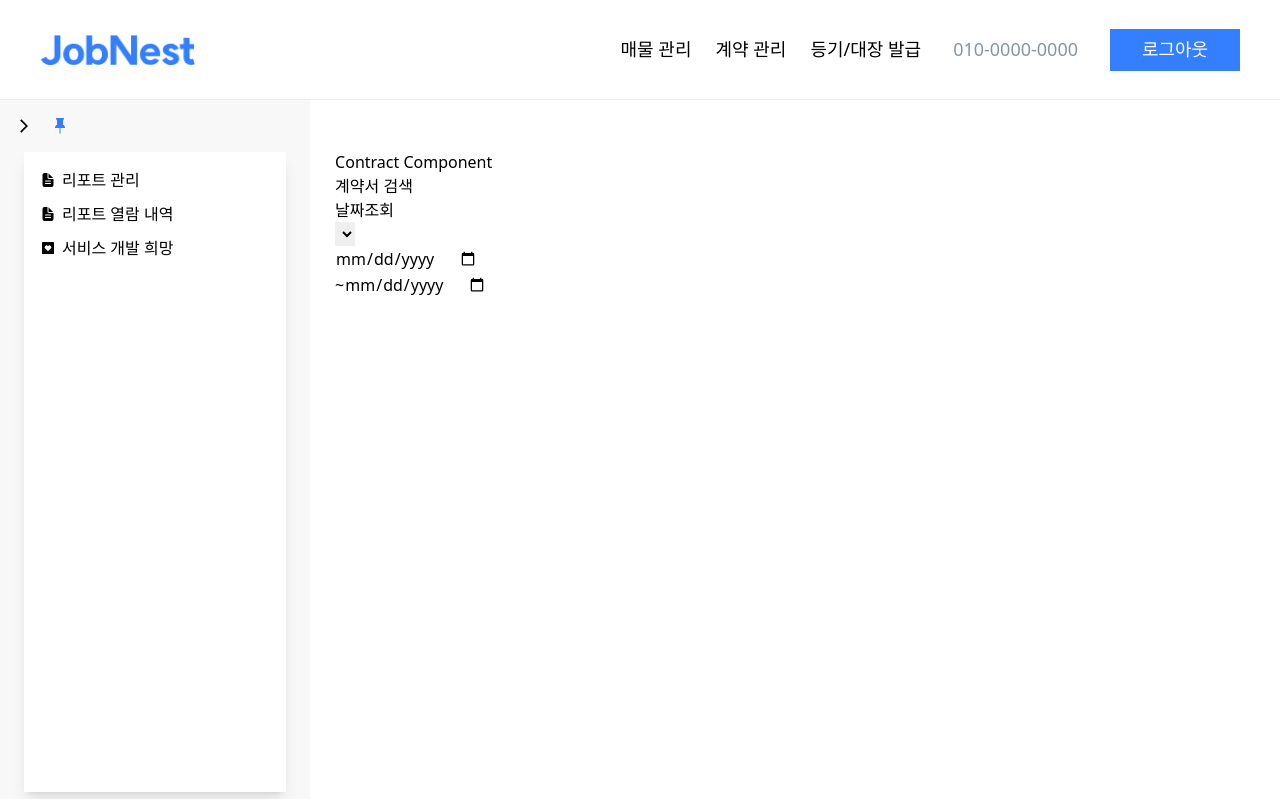
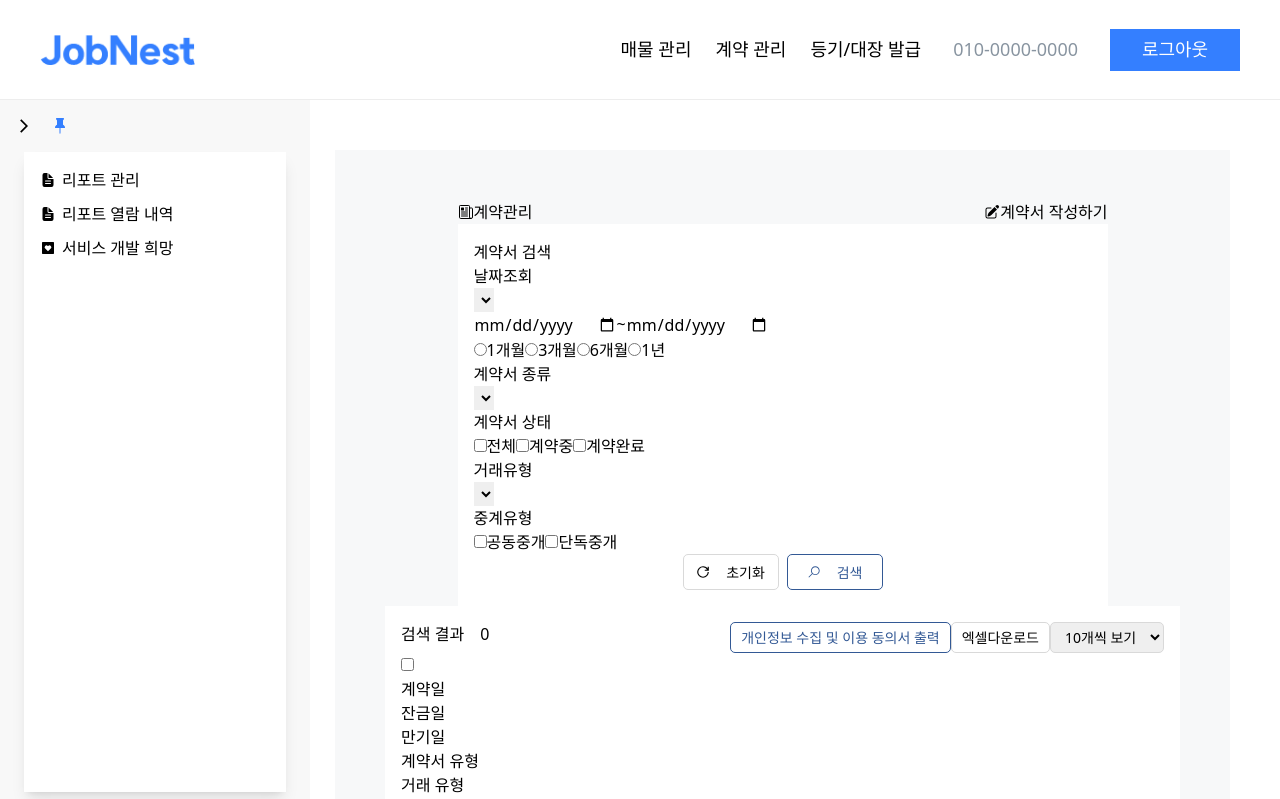
Before and after one commit to JobNest-useTeamWork/jobnest-frontend, a React (Vite) app: page /contract in a window 1280 px wide. Shown: the top 799 px of the page. Built offline with nearby package versions, Linux system fonts and the light colour scheme.

Commit message:
[feat] Contract Form 일부

```diff
--- a/src/components/contract/ContractSearchForm.tsx
+++ b/src/components/contract/ContractSearchForm.tsx
@@ -1,17 +1,94 @@
+import { twMerge } from "tailwind-merge";
+import { GrPowerReset } from "react-icons/gr";
+import { LiaSearchSolid } from "react-icons/lia";
+
+/*
+{
+    "id": 1,
+    "contract_date": "2024-06-15",  # 계약일
+    "balance_date": "2024-07-05",  # 잔금일
+    "end_date": "2024-08-05",  # 만기일
+    "contract_type": "다세대주택",  # 계약서유형
+    "transaction_type": "전세",  # 거래유형
+    "juso": "서울특별시 강남구 테헤란로 152 [역삼동 702]",  # 소재지
+    "deposit": 150000000,  # 매매(보증)금
+    "seller": "박준혁",  # 매도/임대인
+    "buyer": "최유리",  # 매수/임차인
+    "partner_realtor": None,  # 공동 중개업소
+    "contract_num": "B000111224",  # 계약서 번호
+    "created_at": "2024-06-15 14:52:30"  # 저장시간
+},
+*/
+
 const ContractSearchForm = () => {
   return (
-    <>
+    <section className="p-[16px] w-[650px] h-[460px bg-white mx-auto">
       <h2>계약서 검색</h2>
-      <div>
-        <div>날짜조회</div>
-        <select name="" id=""></select>
+      <form className={twMerge("grid")}>
+        {/* 첫번째 행 */}
         <div>
-          <input type="date" />
+          <div>날짜조회</div>
+          <select name="" id=""></select>
+          <div className="flex">
+            <input type="date" />
+            <span>~</span>
+            <input type="date" />
+          </div>
+          <div>
+            <input type="radio" name="date" />
+            <label htmlFor="date">1개월</label>
+            <input type="radio" name="date" />
+            <label htmlFor="date">3개월</label>
+            <input type="radio" name="date" />
+            <label htmlFor="date">6개월</label>
+            <input type="radio" name="date" />
+            <label htmlFor="date">1년</label>
+          </div>
         </div>
-        <span>~</span>
-        <input type="date" />
-      </div>
-    </>
+        {/* 두 번째 행 */}
+        <div>
+          <div>계약서 종류</div>
+          <select name="" id=""></select>
+          <div>
+            <div>계약서 상태</div>
+            <input type="checkbox" />
+            <label htmlFor="">전체</label>
+            <input type="checkbox" />
+            <label htmlFor="">계약중</label>
+            <input type="checkbox" />
+            <label htmlFor="">계약완료</label>
+          </div>
+        </div>
+        {/* 세 번째 행 */}
+        <div>
+          <div>거래유형</div>
+          <select name="" id=""></select>
+          <div>
+            <div>중계유형</div>
+            <input type="checkbox" />
+            <label htmlFor="">공동중개</label>
+            <input type="checkbox" />
+            <label htmlFor="">단독중개</label>
+          </div>
+        </div>
+        <div className="center-place gap-[8px]">
+          <button
+            type="reset"
+            className="common-button gap-[16px] w-[96px] h-[36px]"
+          >
+            <GrPowerReset />
+            초기화
+          </button>
+          <button
+            type="submit"
+            className="output-button gap-[16px] w-[96px] h-[36px]"
+          >
+            <LiaSearchSolid />
+            검색
+          </button>
+        </div>
+      </form>
+    </section>
   );
 };
 export default ContractSearchForm;
--- /dev/null
+++ b/src/components/contract/ContractSearchResult.tsx
@@ -0,0 +1,43 @@
+const ContractSearchResult = () => {
+  return (
+    <>
+      <section className="bg-white p-[16px]">
+        <div className="flex justify-between">
+          <div className="flex gap-[16px]">
+            <h2>검색 결과</h2>
+            <div>0</div>
+          </div>
+          <div className="flex">
+            <button className="output-button px-[10px] py-[4px]">
+              개인정보 수집 및 이용 동의서 출력
+            </button>
+            <button className="common-button px-[10px] py-[4px]">
+              엑셀다운로드
+            </button>
+            <select className="common-button px-[10px] py-[4px]">
+              <option value="10">10개씩 보기</option>
+            </select>
+          </div>
+        </div>
+        <form action="">
+          <div>
+            <input type="checkbox" />
+            <div>계약일</div>
+            <div>잔금일</div>
+            <div>만기일</div>
+            <div>계약서 유형</div>
+            <div>거래 유형</div>
+            <div>소재지</div>
+            <div>매매(보증)금</div>
+            <div>매도/임대인</div>
+            <div>매수/임차인</div>
+            <div>공동 중개업소</div>
+            <div>계약 관리</div>
+            <div>계약서번호</div>
+          </div>
+        </form>
+      </section>
+    </>
+  );
+};
+export default ContractSearchResult;
--- a/src/css/tailwind.css
+++ b/src/css/tailwind.css
@@ -8,4 +8,24 @@
     justify-content: center;
     align-items: center;
   }
+
+  .output-button {
+    display: flex;
+    justify-content: center;
+    align-items: center;
+    border-radius: 5px;
+    border: 1px solid #335995;
+    color: #335995;
+    font-size: 14px;
+  }
+
+  .common-button {
+    display: flex;
+    justify-content: center;
+    align-items: center;
+    border-radius: 5px;
+    border: 1px solid #d9d9d9;
+    color: #000000;
+    font-size: 14px;
+  }
 }
--- a/src/pages/Contract.tsx
+++ b/src/pages/Contract.tsx
@@ -1,11 +1,25 @@
 import ContractSearchForm from "../components/contract/ContractSearchForm";
+import { IoNewspaperOutline } from "react-icons/io5";
+import { HiPencilSquare } from "react-icons/hi2";
+import ContractSearchResult from "../components/contract/ContractSearchResult";
 
 const Contract = () => {
   return (
-    <>
-      <h1>Contract Component</h1>
+    <div className="bg-[#F7F8F9] w-full flex flex-col p-[50px]">
+      {/* Title */}
+      <div className="flex justify-between w-[650px] mx-auto">
+        <div className="flex items-center">
+          <IoNewspaperOutline />
+          <h1>계약관리</h1>
+        </div>
+        <button className="flex items-center">
+          <HiPencilSquare />
+          계약서 작성하기
+        </button>
+      </div>
       <ContractSearchForm />
-    </>
+      <ContractSearchResult />
+    </div>
   );
 };
 export default Contract;
```
